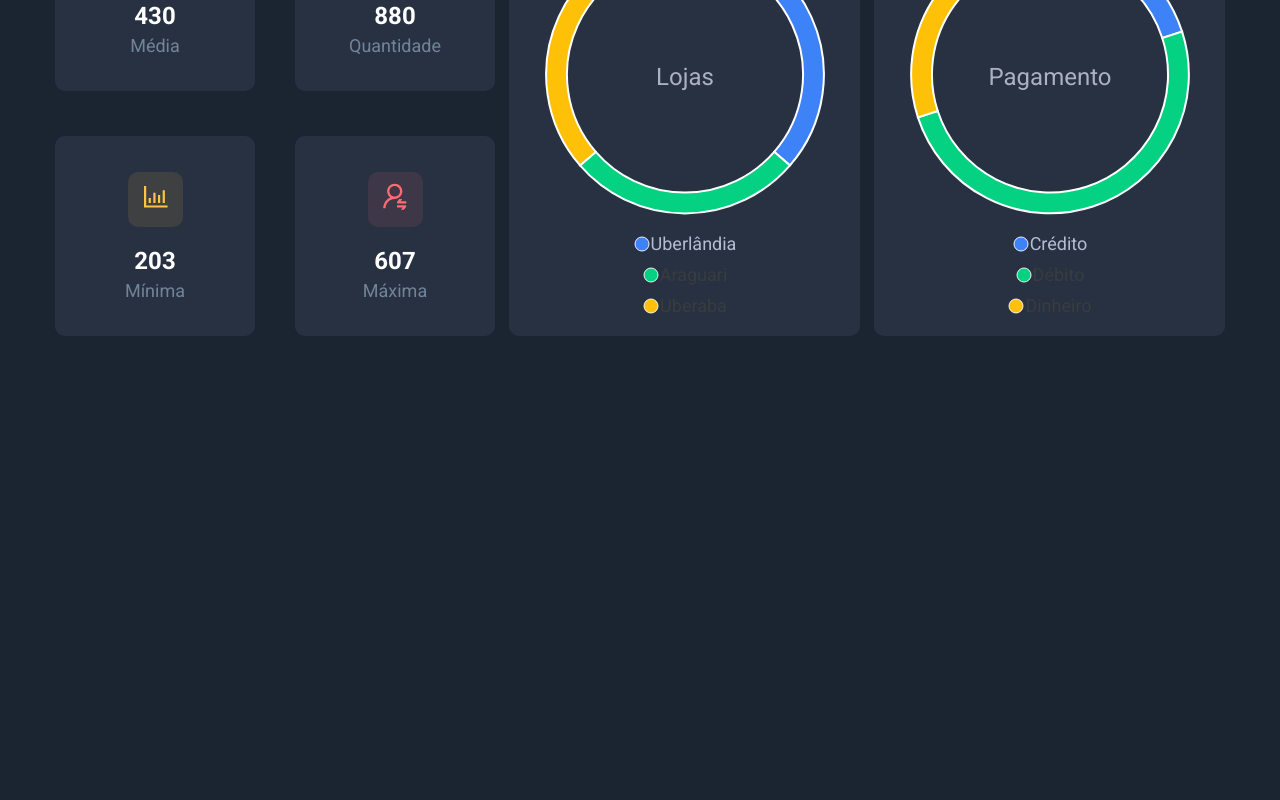
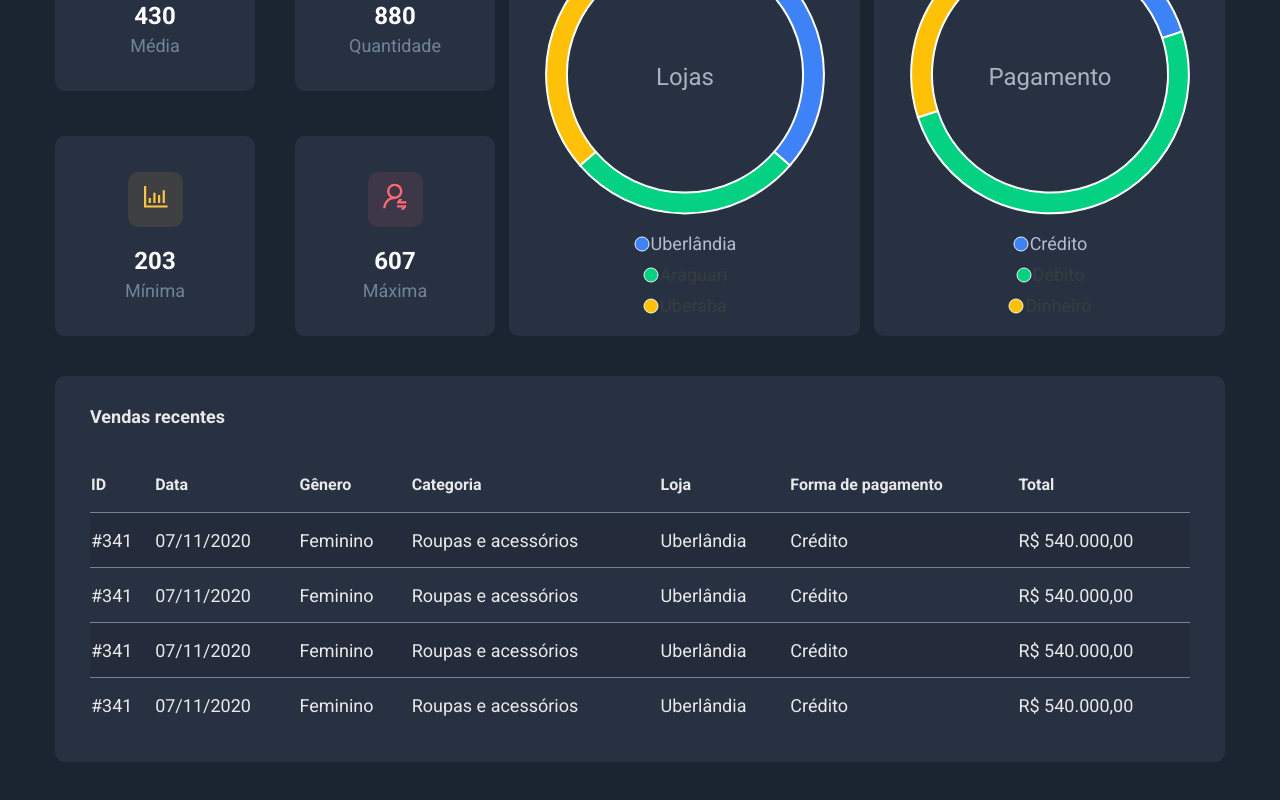
Before and after one commit to AlexandreLuisSilva/Cap12-ds_sales, a React (Create React App) app in the folder front-web/: page / in a window 1280 px wide. Shown: the part 769-1569 px from the top of the page. Before the commit the page ends 1145 px from the top, so only its background shows below. Built offline with nearby package versions, Linux system fonts and the light colour scheme.

Commit message:
Add SalesTableComponent

```diff
--- a/front-web/src/App.tsx
+++ b/front-web/src/App.tsx
@@ -4,6 +4,7 @@
 import PieChartCard from './components/pie-chart-card';
 import SalesByDate from './components/sales-by-date';
 import SalesSummary from './components/sales-summary';
+import SalesTable from './components/sales-table';
 
 function App() {
    return (
@@ -25,6 +26,7 @@
                   series={[20, 50, 30]}
                />
             </div>
+            <SalesTable />
          </div>
       </>
    );
--- /dev/null
+++ b/front-web/src/components/sales-table/index.tsx
@@ -0,0 +1,60 @@
+import './styles.css';
+
+function SalesTable() {
+  return (
+    <div className="sales-table-container base-card">
+      <h3 className="sales-table-title">Vendas recentes</h3>
+      <table className="sales-table">
+         <thead>
+            <th>ID</th>
+            <th>Data</th>
+            <th>Gênero</th>
+            <th>Categoria</th>
+            <th>Loja</th>
+            <th>Forma de pagamento</th>
+            <th>Total</th>
+         </thead>
+         <tbody>
+            <tr>
+               <td>#341</td>
+               <td>07/11/2020</td>
+               <td>Feminino</td>
+               <td>Roupas e acessórios</td>
+               <td>Uberlândia</td>
+               <td>Crédito</td>
+               <td>R$ 540.000,00</td>
+            </tr>
+            <tr>
+               <td>#341</td>
+               <td>07/11/2020</td>
+               <td>Feminino</td>
+               <td>Roupas e acessórios</td>
+               <td>Uberlândia</td>
+               <td>Crédito</td>
+               <td>R$ 540.000,00</td>
+            </tr>
+            <tr>
+               <td>#341</td>
+               <td>07/11/2020</td>
+               <td>Feminino</td>
+               <td>Roupas e acessórios</td>
+               <td>Uberlândia</td>
+               <td>Crédito</td>
+               <td>R$ 540.000,00</td>
+            </tr>
+            <tr>
+               <td>#341</td>
+               <td>07/11/2020</td>
+               <td>Feminino</td>
+               <td>Roupas e acessórios</td>
+               <td>Uberlândia</td>
+               <td>Crédito</td>
+               <td>R$ 540.000,00</td>
+            </tr>
+         </tbody>
+      </table>
+    </div>
+  )
+}
+
+export default SalesTable;
--- /dev/null
+++ b/front-web/src/components/sales-table/styles.css
@@ -0,0 +1,39 @@
+.sales-table-container {
+   margin-bottom: 50px;
+   padding: 30px 35px;
+}
+
+.sales-table-title {
+   font-size: 18px;
+}
+
+.sales-table {
+   width: 100%;
+   margin-top: 30px;
+   border-spacing: 0;
+}
+
+.sales-table thead th {
+   text-align: left;
+   height: 55px;
+   font-size: 16px;
+}
+
+.sales-table tbody td {
+   height:  55px;
+   border-top: 1px solid var(--gray-light-color-125);
+   font-size: 18px;
+   transition: background .3s;
+}
+
+.sales-table tbody tr:hover > td {
+   background-color: var(--gray-light-color-150);
+}
+
+.sales-table tbody tr:nth-child(odd) {
+   background-color: rgba(0, 0, 0, 0.1);
+}
+
+.sales-table tbody tr:nth-child(even) {
+   background-color: var(--primary-color);
+}
```
